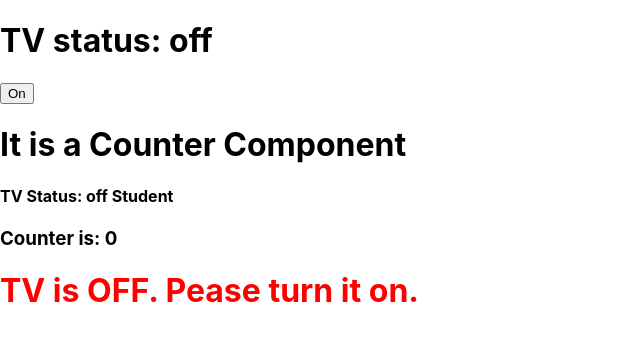
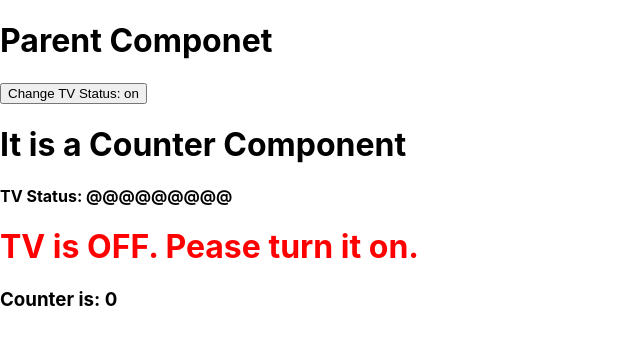
Before and after one commit to theirfanirfi/web_eng_summer, a React (Create React App) app in the folder frontend/: page / in a window 1280 px wide. Shown: the top 344 px of the page, without its empty margins (0-640 px from the left). Built offline with nearby package versions, Linux system fonts and the light colour scheme.

Commit message:
child callback to parent (passing data from child to parent)

```diff
--- a/frontend/src/App.js
+++ b/frontend/src/App.js
@@ -1,70 +1,37 @@
-import React, {Component} from 'react';
+import React, {useState} from 'react';
 
 import logo from './logo.svg';
 import './App.css';
 
 import CounterComponent from './components/CounterComponent';
 
-class App extends Component {
+const App = () => {
+  const [tvStatus, setTvStatus] = useState(false);
+  const [counter, setCounter] = useState(0);
 
-  constructor(props){
-    super(props);
 
-    this.state = {
-    tvStatus: 'off',
+  const incrementCounter = (value) => {
+   console.log('vlaue is ', value);
+    setCounter(value);
   }
 
-  }
+  return (
+    <>
+    {console.log('tv status ', tvStatus)}
+
+    <h1>Parent Componet</h1>
+    <button onClick={() => setTvStatus(!tvStatus)}>Change TV Status: {tvStatus ? 'off' : 'on' }</button>
+
+    <CounterComponent tvStatus={tvStatus}
+    mycounter={counter}
+    myIncrementCounterFunction={incrementCounter}
+     hardCodedValue='@@@@@@@@@' />
+
+        <h3>Counter is: {counter}</h3>
 
 
-
-
-componentDidMount(){
- // alert('this is Component did mount');
-}
-
-
-
-changeTvStatus = (on_off) => {
-  // if(this.state.tvStatus == 'off') {
-  //   this.setState({
-  //     tvStatus: 'on'
-  //   })
-  // }else {
-  //   this.setState({
-  //     tvStatus: 'off'
-  //   })
-  // }
-
-  this.setState({
-    tvStatus: on_off
-  })
-}
-
-renderOffButton = () => {
-  return <button onClick={() => this.changeTvStatus('off')} >Off</button>
-}
-
- renderOnButton = () => {
-  return <button onClick={() => this.changeTvStatus('on')} >On</button>
-}
-
-  render(){
-    // this.setState({
-    //   tvStatus: 'on'
-    // })
-    return (
-      <div>
-      <h1>TV status: {this.state.tvStatus}</h1>
-      {
-        this.state.tvStatus == 'off' ?
-        this.renderOnButton() :
-        this.renderOffButton()
-      }
-      <CounterComponent tvStatus={this.state.tvStatus} hardCodedValue='Student' />
-      </div>
-      )
-  }
+    </>
+    )
 }
 
 
--- a/frontend/src/components/CounterComponent.js
+++ b/frontend/src/components/CounterComponent.js
@@ -2,19 +2,17 @@ import React, {useState} from 'react';
 
 
 const CounterComponent = (props) => {
-	let {tvStatus, hardCodedValue} = props;
-
-	const [counter, setCounter] = useState(0);
+	let {tvStatus, mycounter, myIncrementCounterFunction, hardCodedValue} = props;
 
 	return (
 		<>
 		<h1>It is a Counter Component</h1>
 		<h4>TV Status: {tvStatus}  {hardCodedValue}</h4>
 
-		<h3>Counter is: {counter}</h3>
-		{tvStatus == 'on' ?
 
-		<button onClick={() => setCounter(counter+1)}>Increment counter</button>
+		{tvStatus ?
+
+		<button onClick={()=> myIncrementCounterFunction(mycounter+1)} >Increment counter</button>
 		:  <h1 style={{color: 'red'}}>TV is OFF. Pease turn it on.</h1>
 	}
 		</>
```
